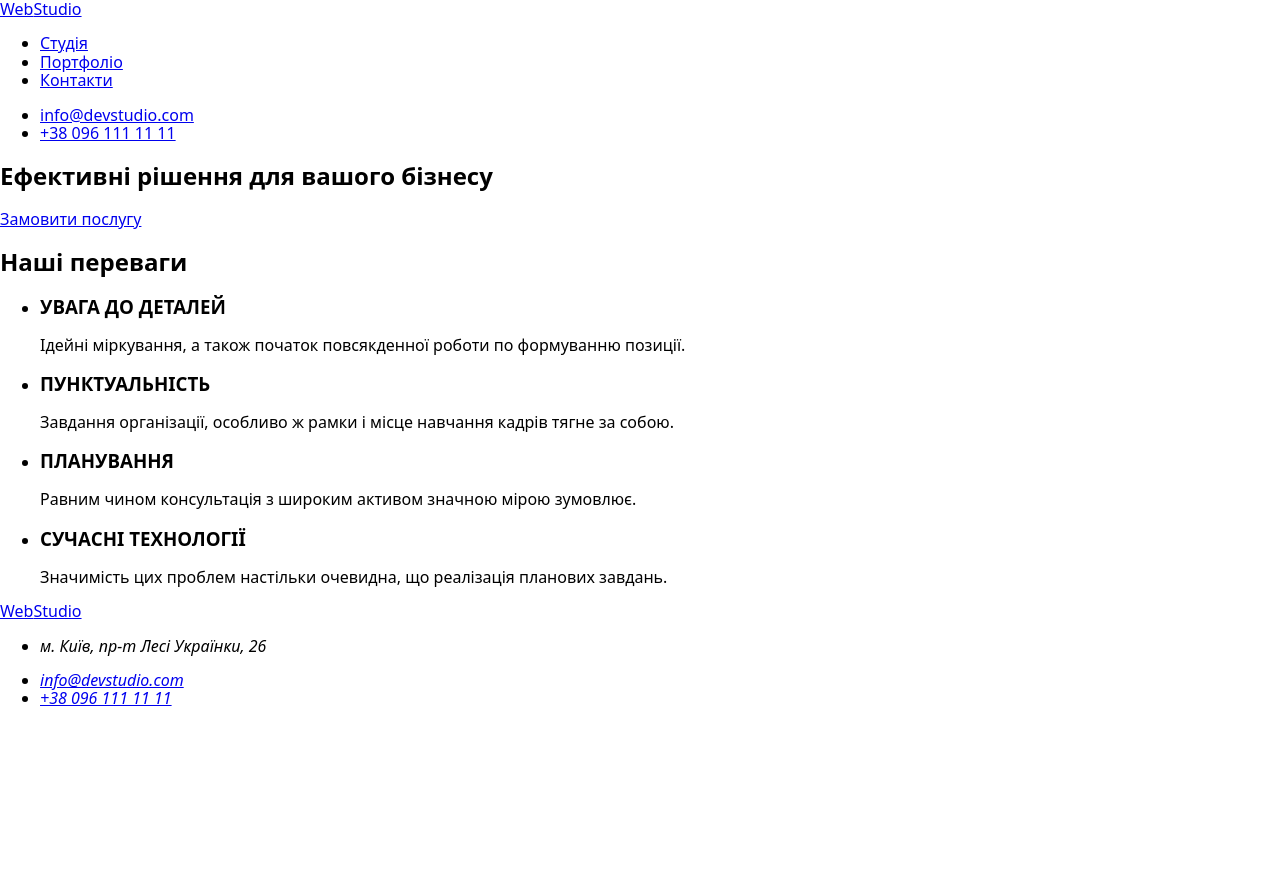
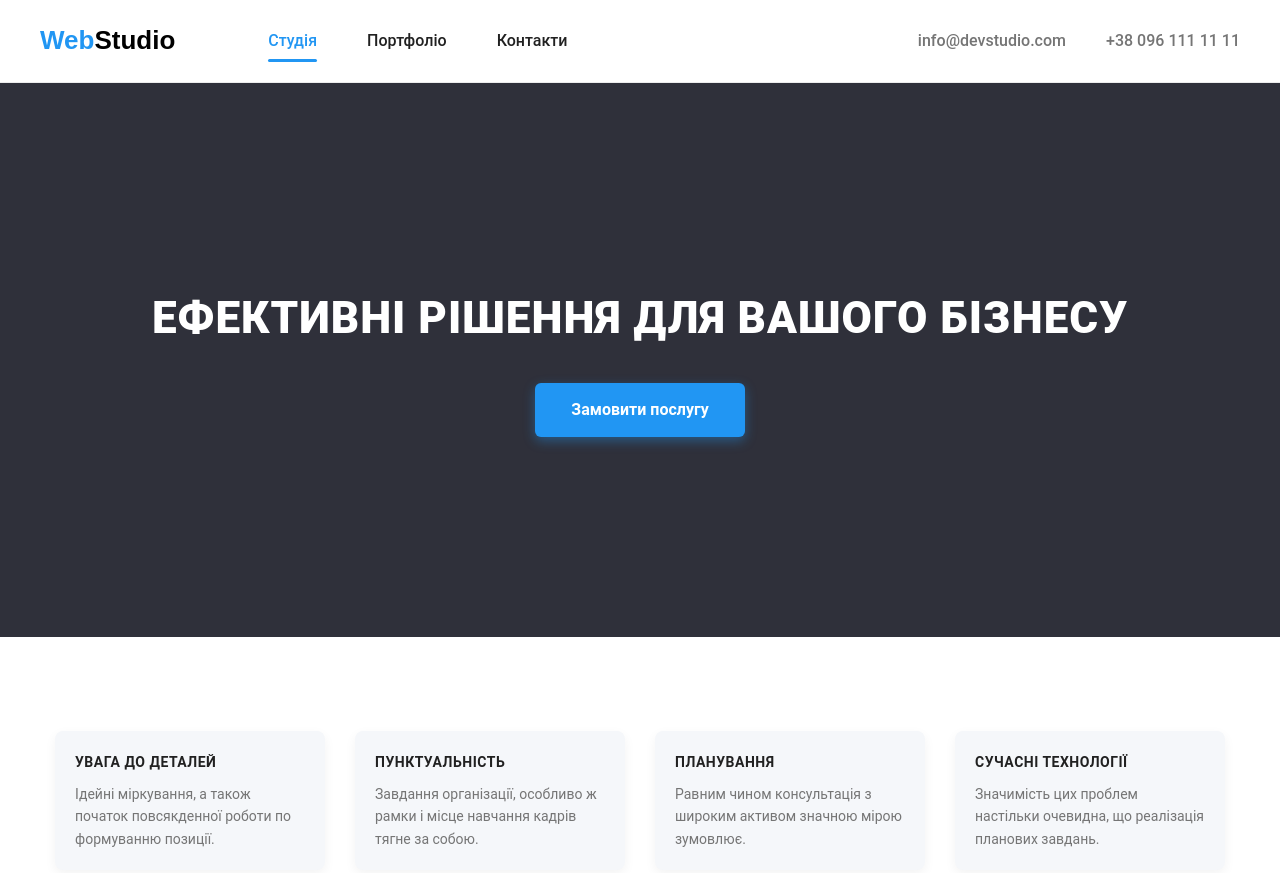
Before and after one commit to IvanK0t/laaaab, a plain HTML site: page index.html in a window 1280 px wide. Shown: the top 873 px of the page. Before the commit the page ends 800 px from the top, so only its background shows below. Drawn offline with nearby package versions, Linux system fonts and the light colour scheme.

Commit message:
Type 3.1 lab3

```diff
--- a/css/styles.css
+++ b/css/styles.css
@@ -1,55 +1,282 @@
-/* Заголовок портфолио */
-.portfolio-title {
-  font-size: 32px;
-  font-weight: 700;
-  color: var(--title-text-color);
-  text-align: center;
-  margin-bottom: 50px;
+:root {
+  --primary-text-color: #757575;
+  --title-text-color: #212121;
+  --accent-color: #2196f3;
+  --white-color: #ffffff;
+  --bg-dark-color: #2f303a;
+  --light-bg: #f5f7fa;
 }
 
-/* Сетка */
-.portfolio-grid {
-  display: grid;
-  grid-template-columns: repeat(3, 1fr);
+/* RESET */
+h1, h2, h3, h4, h5, h6, p, ul {
+  margin: 0;
+  padding: 0;
+}
+
+.list {
+  list-style: none;
+}
+
+img {
+  display: block;
+  max-width: 100%;
+  height: auto;
+}
+
+body {
+  font-family: 'Roboto', sans-serif;
+  color: var(--primary-text-color);
+  background-color: var(--white-color);
+  line-height: 1.6;
+}
+
+/* Контейнер */
+.container {
+  width: 1200px;
+  padding: 0 15px;
+  margin: 0 auto;
+}
+
+/* Секції */
+.section {
+  padding: 94px 0;
+}
+
+/* Хедер */
+.page-header {
+  border-bottom: 1px solid #ececec;
+  background-color: #fff;
+  box-shadow: 0 2px 8px rgba(0,0,0,0.04);
+}
+
+.main-nav {
+  display: flex;
+  align-items: center;
+  padding: 20px 0;
+}
+
+/* Логотип */
+.logo {
+  font-family: 'Raleway', sans-serif;
+  font-weight: 700;
+  font-size: 26px;
+  text-decoration: none;
+  color: #000;
+  transition: opacity .3s ease;
+}
+
+.logo:hover {
+  opacity: 0.7;
+}
+
+.accent {
+  color: var(--accent-color);
+}
+
+/* Навігація */
+.nav {
+  display: flex;
+  align-items: center;
+}
+
+.site-nav {
+  display: flex;
+  gap: 50px;
+  margin-left: 93px;
+}
+
+.link {
+  text-decoration: none;
+  color: var(--title-text-color);
+  font-weight: 500;
+  padding: 8px 0;
+  transition: color .3s ease, transform .2s ease;
+}
+
+.link:hover,
+.link:focus {
+  color: var(--accent-color);
+  transform: translateY(-2px);
+}
+
+.current {
+  color: var(--accent-color);
+  position: relative;
+}
+
+.current::after {
+  content: "";
+  position: absolute;
+  left: 0;
+  bottom: -4px;
+  width: 100%;
+  height: 3px;
+  background-color: var(--accent-color);
+  border-radius: 2px;
+}
+
+/* Контакти */
+.auth-nav {
+  display: flex;
+  gap: 40px;
+  margin-left: auto;
+}
+
+.auth-nav .link {
+  color: var(--primary-text-color);
+}
+
+.auth-nav .link:hover {
+  color: var(--accent-color);
+}
+
+/* Герой */
+.hero {
+  background-color: var(--bg-dark-color);
+  text-align: center;
+  padding: 200px 0;
+}
+
+.hero-center {
+  display: flex;
+  flex-direction: column;
+  align-items: center;
+}
+
+.hero-title {
+  color: var(--white-color);
+  font-weight: 900;
+  font-size: 44px;
+  text-transform: uppercase;
+  margin-bottom: 30px;
+  letter-spacing: 1px;
+}
+
+.hero-button {
+  padding: 14px 36px;
+  font-size: 16px;
+  font-weight: 700;
+  color: var(--white-color);
+  background-color: var(--accent-color);
+  border: none;
+  border-radius: 6px;
+  cursor: pointer;
+  transition: background .3s ease, transform .2s ease;
+  box-shadow: 0 4px 12px rgba(33, 150, 243, 0.4);
+  text-decoration: none;
+}
+
+.hero-button:hover {
+  background-color: #188ce8;
+  transform: translateY(-3px);
+}
+
+/* Особливості */
+.features-list {
+  display: flex;
   gap: 30px;
 }
 
-/* Карточка */
+.features-list .item {
+  width: 270px;
+  padding: 20px;
+  background: var(--light-bg);
+  border-radius: 8px;
+  box-shadow: 0 4px 12px rgba(0,0,0,0.05);
+  transition: transform .3s ease, box-shadow .3s ease;
+}
+
+.features-list .item:hover {
+  transform: translateY(-6px);
+  box-shadow: 0 8px 20px rgba(0,0,0,0.08);
+}
+
+.features-list .title {
+  font-size: 14px;
+  font-weight: 700;
+  margin-bottom: 10px;
+  color: var(--title-text-color);
+  letter-spacing: 0.5px;
+}
+
+.features-list .text {
+  font-size: 14px;
+  color: var(--primary-text-color);
+}
+
+/* Портфоліо */
+.portfolio-grid {
+  display: flex;
+  flex-wrap: wrap;
+  gap: 30px;
+}
+
 .portfolio-card {
   display: block;
-  background: #fff;
-  border-radius: 10px;
-  overflow: hidden;
   text-decoration: none;
   color: var(--title-text-color);
-  box-shadow: 0 4px 14px rgba(0,0,0,0.08);
+  background: #fff;
+  border-radius: 8px;
+  overflow: hidden;
+  box-shadow: 0 4px 12px rgba(0,0,0,0.08);
   transition: transform .3s ease, box-shadow .3s ease;
 }
 
 .portfolio-card:hover {
   transform: translateY(-6px);
-  box-shadow: 0 10px 25px rgba(0,0,0,0.15);
+  box-shadow: 0 8px 20px rgba(0,0,0,0.12);
 }
 
-/* Фото */
-.portfolio-thumb img {
+.portfolio-card img {
   width: 100%;
-  height: 220px;
-  object-fit: cover;
+  display: block;
 }
 
-/* Подпись */
-.portfolio-info {
-  padding: 20px;
-  background: #fff;
+.portfolio-card h3 {
+  padding: 15px;
+  font-size: 18px;
 }
 
-.portfolio-info h3 {
-  font-size: 20px;
-  margin-bottom: 8px;
+/* Прихований заголовок */
+.visually-hidden {
+  position: absolute;
+  width: 1px;
+  height: 1px;
+  margin: -1px;
+  border: 0;
+  padding: 0;
+  white-space: nowrap;
+  clip-path: inset(100%);
+  clip: rect(0 0 0 0);
+  overflow: hidden;
 }
 
-.portfolio-info p {
-  font-size: 14px;
-  color: var(--primary-text-color);
+/* Футер */
+.footer {
+  background-color: var(--bg-dark-color);
+  padding: 60px 0;
+  color: var(--white-color);
 }
+
+.footer-container {
+  display: flex;
+  flex-direction: column;
+  gap: 20px;
+}
+
+.footer-logo {
+  color: var(--white-color);
+}
+
+.footer-address .link {
+  color: rgba(255, 255, 255, 0.7);
+  transition: color .3s ease;
+}
+
+.footer-address .link:hover {
+  color: var(--accent-color);
+}
+
+.map-link {
+  color: var(--white-color);
+}
```
Also changed, not shown: portfolio.html (+1 -18 lines).
